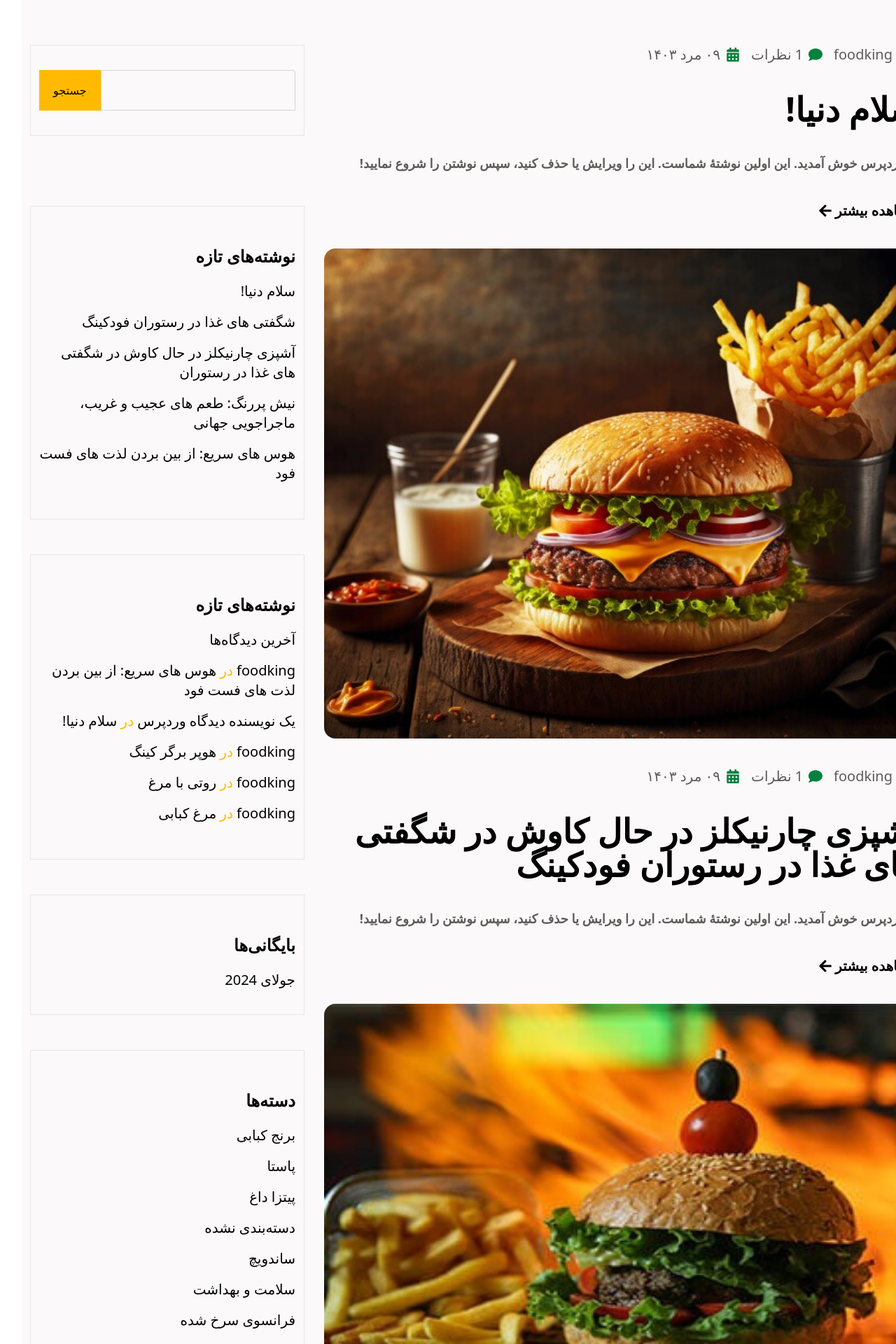
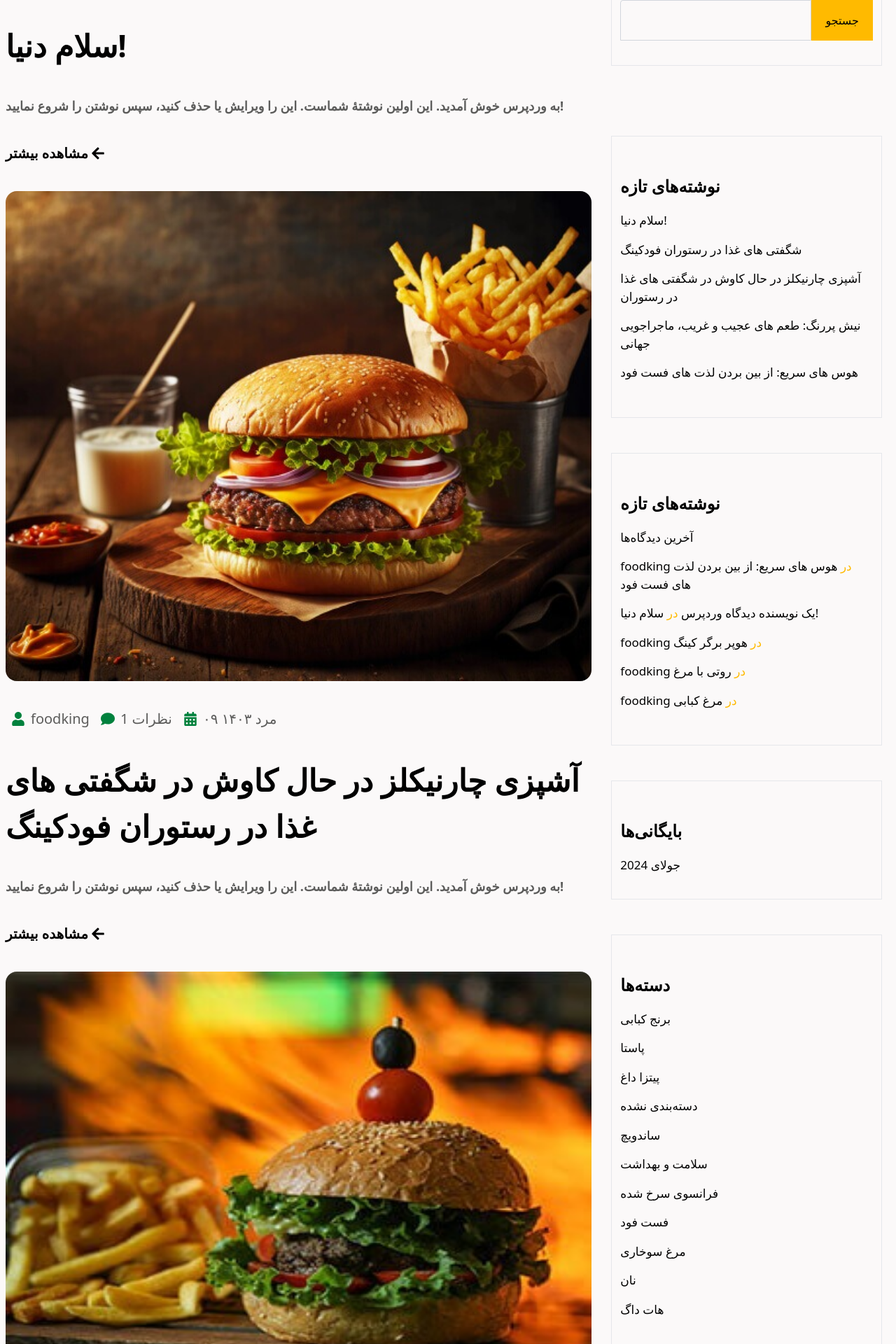
Before and after one commit to amirrezakarami008/Foodking, a Next.js app: page /blog in a window 1280 px wide. Shown: the part 1520-3440 px from the top of the page at 70% size. Built offline with nearby package versions, Linux system fonts and the light colour scheme.

Commit message:
add blog page to project

```diff
--- a/app/blog/blog.module.css
+++ /dev/null
@@ -1,8 +0,0 @@
-.img_background{
-    background-image: url('../../public/pages/blog/blog_01.jpg');
-    background-size: cover !important;
-    background-position: center;
-    height: 300px;
-    width: 100%;
-    position: relative;
-}
--- a/app/blog/page.tsx
+++ b/app/blog/page.tsx
@@ -1,5 +1,5 @@
 import styles from './blog.module.css'
-import BlogPage from '@/components/blog_page/blogPage'
+import BlogComponents from '@/components/blog_components/blog_components'
 export default function Blog(){
     const dataBlog=[
         {
@@ -44,22 +44,17 @@ export default function Blog(){
         }
     ]
     return(
-        ///bug
 
-        // dir : rtl
-        // back_color
-        //tran_button
-        //import_image
         <div className='' style={{backgroundColor : 'var(--backgroundColor)'}}>
-            <div className={styles.img_background}>
+            <div className="bg-[url('/pages/blog/blog_01.jpg')] bg-cover bg-center h-[200px]">
                 <div className='flex justify-center items-center h-full'>
                     <h2 className='text-white text-7xl font-bold'>صفحه وبلاگ</h2>
                 </div>
             </div>
-            <div className='grid grid-cols-1 lg:grid-cols-12 gap-4 mx-auto max-w-[82rem]  mt-[100px] '>
+            <div className='grid grid-cols-1 lg:grid-cols-12 gap-4 mx-auto max-w-[82rem] px-2 lg-px-0   mt-[100px] '>
             <div className='lg:col-span-8  space-y-4'>
                 {dataBlog.map((item) => (
-                    <BlogPage key={item.id} {...item} />
+                    <BlogComponents key={item.id} {...item} />
                 ))}
             </div>
                 <div className='lg:col-span-4 px-3'>
@@ -70,42 +65,42 @@ export default function Blog(){
                     <div className='border py-[35px] px-3 border-gray-200 mb-[50px]'>
                         <h3 className='text-2xl font-bold my-5'>نوشته‌های تازه</h3>
                         <ul>
-                            <li className='my-4 text-xl hover:[color:var(--primaryColor)] transition-all'><a href="">سلام دنیا!</a></li>
-                            <li className='my-4 text-xl hover:[color:var(--primaryColor)] transition-all'><a href="">شگفتی های غذا در رستوران فودکینگ</a></li>
-                            <li className='my-4 text-xl hover:[color:var(--primaryColor)] transition-all'><a href="">آشپزی چارنیکلز در حال کاوش در شگفتی های غذا در رستوران</a></li>
-                            <li className='my-4 text-xl hover:[color:var(--primaryColor)] transition-all'><a href="">نیش پررنگ: طعم های عجیب و غریب، ماجراجویی جهانی</a></li>
-                            <li className='my-4 text-xl hover:[color:var(--primaryColor)] transition-all'><a href="">هوس های سریع: از بین بردن لذت های فست فود</a></li>
+                            <li className='my-4 text-[17px] hover:[color:var(--primaryColor)] transition-all'><a href="">سلام دنیا!</a></li>
+                            <li className='my-4 text-[17px] hover:[color:var(--primaryColor)] transition-all'><a href="">شگفتی های غذا در رستوران فودکینگ</a></li>
+                            <li className='my-4 text-[17px] hover:[color:var(--primaryColor)] transition-all'><a href="">آشپزی چارنیکلز در حال کاوش در شگفتی های غذا در رستوران</a></li>
+                            <li className='my-4 text-[17px] hover:[color:var(--primaryColor)] transition-all'><a href="">نیش پررنگ: طعم های عجیب و غریب، ماجراجویی جهانی</a></li>
+                            <li className='my-4 text-[17px] hover:[color:var(--primaryColor)] transition-all'><a href="">هوس های سریع: از بین بردن لذت های فست فود</a></li>
                         </ul>
                     </div>
                     <div className='border py-[35px] px-3 border-gray-200 my-[50px]'>
                         <h3 className='text-2xl font-bold my-5'>نوشته‌های تازه</h3>
                         <ul>
-                            <li className='my-4 text-xl hover:[color:var(--primaryColor)] transition-all'><a href="">آخرین دیدگاه‌ها</a></li>
-                            <li className='my-4 text-xl hover:[color:var(--primaryColor)] transition-all'><a href="">foodking <span className='text-[var(--wc-orange)]'>در</span> هوس های سریع: از بین بردن لذت های فست فود</a></li>
-                            <li className='my-4 text-xl hover:[color:var(--primaryColor)] transition-all'><a href="">یک نویسنده دیدگاه وردپرس <span className='text-[var(--wc-orange)]'>در</span>  سلام دنیا!</a></li>
-                            <li className='my-4 text-xl hover:[color:var(--primaryColor)] transition-all'><a href="">foodking <span className='text-[var(--wc-orange)]'>در</span>  هوپر برگر کینگ</a></li>
-                            <li className='my-4 text-xl hover:[color:var(--primaryColor)] transition-all'><a href="">foodking <span className='text-[var(--wc-orange)]'>در</span>  روتی با مرغ</a></li>
-                            <li className='my-4 text-xl hover:[color:var(--primaryColor)] transition-all'><a href="">foodking <span className='text-[var(--wc-orange)]'>در</span>  مرغ کبابی</a></li>
+                            <li className='my-4 text-[17px] hover:[color:var(--primaryColor)] transition-all'><a href="">آخرین دیدگاه‌ها</a></li>
+                            <li className='my-4 text-[17px] hover:[color:var(--primaryColor)] transition-all'><a href="">foodking <span className='text-[var(--wc-orange)]'>در</span> هوس های سریع: از بین بردن لذت های فست فود</a></li>
+                            <li className='my-4 text-[17px] hover:[color:var(--primaryColor)] transition-all'><a href="">یک نویسنده دیدگاه وردپرس <span className='text-[var(--wc-orange)]'>در</span>  سلام دنیا!</a></li>
+                            <li className='my-4 text-[17px] hover:[color:var(--primaryColor)] transition-all'><a href="">foodking <span className='text-[var(--wc-orange)]'>در</span>  هوپر برگر کینگ</a></li>
+                            <li className='my-4 text-[17px] hover:[color:var(--primaryColor)] transition-all'><a href="">foodking <span className='text-[var(--wc-orange)]'>در</span>  روتی با مرغ</a></li>
+                            <li className='my-4 text-[17px] hover:[color:var(--primaryColor)] transition-all'><a href="">foodking <span className='text-[var(--wc-orange)]'>در</span>  مرغ کبابی</a></li>
                         </ul>
                     </div>
                     <div className='border py-[35px] px-3 border-gray-200 my-[50px]'>
                         <h3 className='text-2xl font-bold my-5'>بایگانی‌ها</h3>
-                        <span className='text-xl'>جولای 2024</span>
+                        <span className='text-[17px]'>جولای 2024</span>
                     </div>
                     <div className='border py-[35px] px-3 border-gray-200 my-[50px]'>
                         <h3 className='text-2xl font-bold my-5'>دسته‌ها</h3>
                         <ul>
-                            <li className='my-4 text-xl hover:[color:var(--primaryColor)] transition-all'><a href="">برنج کبابی</a></li>
-                            <li className='my-4 text-xl hover:[color:var(--primaryColor)] transition-all'><a href="">پاستا</a></li>
-                            <li className='my-4 text-xl hover:[color:var(--primaryColor)] transition-all'><a href="">پیتزا داغ</a></li>
-                            <li className='my-4 text-xl hover:[color:var(--primaryColor)] transition-all'><a href="">دسته‌بندی نشده</a></li>
-                            <li className='my-4 text-xl hover:[color:var(--primaryColor)] transition-all'><a href="">ساندویچ</a></li>
-                            <li className='my-4 text-xl hover:[color:var(--primaryColor)] transition-all'><a href="">سلامت و بهداشت</a></li>
-                            <li className='my-4 text-xl hover:[color:var(--primaryColor)] transition-all'><a href="">فرانسوی سرخ شده</a></li>
-                            <li className='my-4 text-xl hover:[color:var(--primaryColor)] transition-all'><a href="">فست فود</a></li>
-                            <li className='my-4 text-xl hover:[color:var(--primaryColor)] transition-all'><a href="">مرغ سوخاری</a></li>
-                            <li className='my-4 text-xl hover:[color:var(--primaryColor)] transition-all'><a href="">نان</a></li>
-                            <li className='my-4 text-xl hover:[color:var(--primaryColor)] transition-all'><a href="">هات داگ</a></li>
+                            <li className='my-4 text-[17px] hover:[color:var(--primaryColor)] transition-all'><a href="">برنج کبابی</a></li>
+                            <li className='my-4 text-[17px] hover:[color:var(--primaryColor)] transition-all'><a href="">پاستا</a></li>
+                            <li className='my-4 text-[17px] hover:[color:var(--primaryColor)] transition-all'><a href="">پیتزا داغ</a></li>
+                            <li className='my-4 text-[17px] hover:[color:var(--primaryColor)] transition-all'><a href="">دسته‌بندی نشده</a></li>
+                            <li className='my-4 text-[17px] hover:[color:var(--primaryColor)] transition-all'><a href="">ساندویچ</a></li>
+                            <li className='my-4 text-[17px] hover:[color:var(--primaryColor)] transition-all'><a href="">سلامت و بهداشت</a></li>
+                            <li className='my-4 text-[17px] hover:[color:var(--primaryColor)] transition-all'><a href="">فرانسوی سرخ شده</a></li>
+                            <li className='my-4 text-[17px] hover:[color:var(--primaryColor)] transition-all'><a href="">فست فود</a></li>
+                            <li className='my-4 text-[17px] hover:[color:var(--primaryColor)] transition-all'><a href="">مرغ سوخاری</a></li>
+                            <li className='my-4 text-[17px] hover:[color:var(--primaryColor)] transition-all'><a href="">نان</a></li>
+                            <li className='my-4 text-[17px] hover:[color:var(--primaryColor)] transition-all'><a href="">هات داگ</a></li>
                         </ul>
                     </div>
                 </div>
--- a/app/layout.tsx
+++ b/app/layout.tsx
@@ -25,7 +25,7 @@ export default function RootLayout({
   children: React.ReactNode;
 }>) {
   return (
-    <html lang="fn" dir="rtl">
+    <html lang="fn">
       <body className={`${geistSans.variable} ${geistMono.variable} antialiased`}>
         <Header />
         {children}
--- a/components/blog_page/blogPage.tsx
+++ b/components/blog_components/blog_components.tsx
@@ -10,9 +10,9 @@ export default function BlogPage({title , desc , data , image}) {
         <div className='flex gap-x-2 justify-center items-center mx-2'><span><FaCalendarAlt size='20px' style={{ color: 'var(--primaryColor)' }}/></span><span className='text-xl'style={{color : 'var(--textColor)'}}>۰۹ مرد ۱۴۰۳</span></div>
     </div>
     <div className='my-[40px]'>
-        <h1 className='text-5xl font-bold'>{title}</h1>
+        <h1 className='text-[44px] font-bold'>{title}</h1>
         <h4 className='text-[18px] my-[40px] font-bold' style={{color : 'var(--textColor)'}}>{desc}</h4>
-        <a href="#" className='flex items-center font-bold hover:[color:var(--primaryColor)] transition-all'><span className='me-1 text-xl'>مشاهده بیشتر </span><span><FaArrowLeft size='20px'/></span></a>
+        <a href="#" className='flex items-center w-[200px] font-bold hover:[color:var(--primaryColor)] transition-all'><span className='me-1 text-xl'>مشاهده بیشتر </span><span><FaArrowLeft size='20px'/></span></a>
         <div className='my-[40px] relative w-full lg:h-[700px] h-[600px]' >
         <Image
           className="rounded-2xl cover"
```
